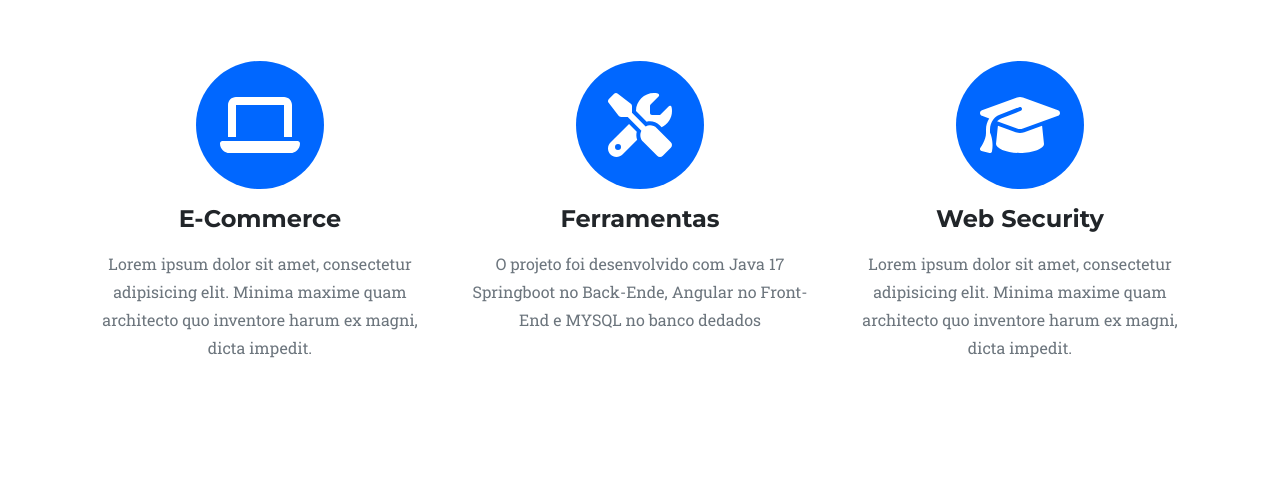
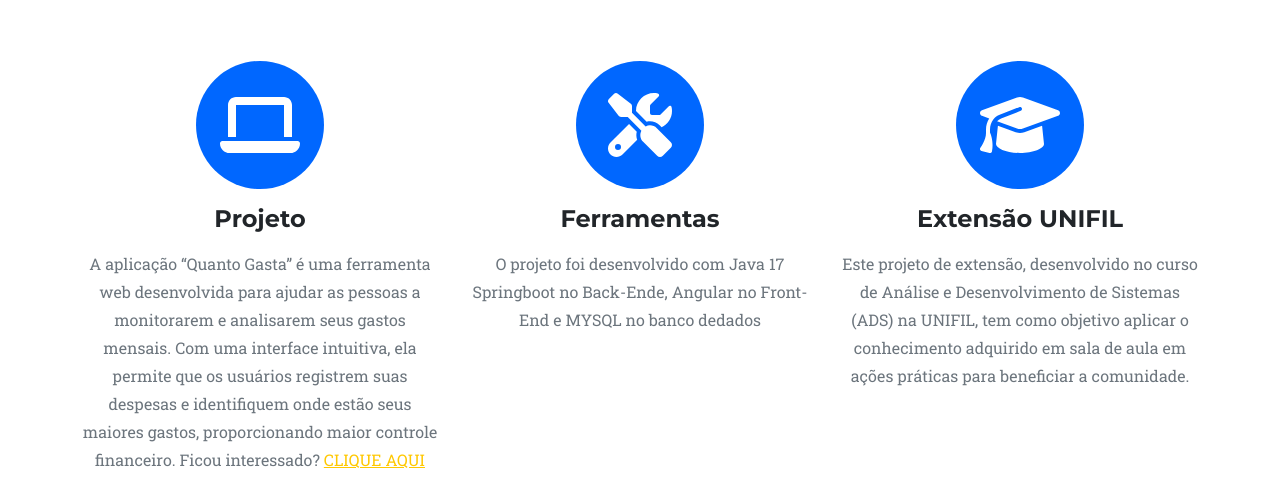
Before and after one commit to YuriAlves25/Quanto-Gasta-Pages, a plain HTML site: page index.html in a window 1280 px wide. Shown: the part 718-1198 px from the top of the page. Drawn offline with nearby package versions, Linux system fonts and the light colour scheme.

Commit message:
Update index.html

```diff
--- a/index.html
+++ b/index.html
@@ -54,8 +54,8 @@
                             <i class="fas fa-circle fa-stack-2x text-primary"></i>
                             <i class="fas fa-laptop fa-stack-1x fa-inverse"></i>
                         </span>
-                        <h4 class="my-3">E-Commerce</h4>
-                        <p class="text-muted">Lorem ipsum dolor sit amet, consectetur adipisicing elit. Minima maxime quam architecto quo inventore harum ex magni, dicta impedit.</p>
+                        <h4 class="my-3">Projeto</h4>
+                        <p class="text-muted">A aplicação “Quanto Gasta” é uma ferramenta web desenvolvida para ajudar as pessoas a monitorarem e analisarem seus gastos mensais. Com uma interface intuitiva, ela permite que os usuários registrem suas despesas e identifiquem onde estão seus maiores gastos, proporcionando maior controle financeiro. Ficou interessado? <a href="http://140.238.182.247:4200/" target="_blank">CLIQUE AQUI</a> para acessar o Site</p>
                     </div>
                     <div class="col-md-4">
                         <span class="fa-stack fa-4x">
@@ -70,8 +70,9 @@
                             <i class="fas fa-circle fa-stack-2x text-primary"></i>
                             <i class="fas fa-graduation-cap fa-stack-1x fa-inverse"></i>
                         </span>
-                        <h4 class="my-3">Web Security</h4>
-                        <p class="text-muted">Lorem ipsum dolor sit amet, consectetur adipisicing elit. Minima maxime quam architecto quo inventore harum ex magni, dicta impedit.</p>
+                        <h4 class="my-3">Extensão UNIFIL</h4>
+                        <p class="text-muted">Este projeto de extensão, desenvolvido no curso de Análise e Desenvolvimento de Sistemas (ADS) na UNIFIL, tem como objetivo aplicar o conhecimento adquirido em sala de aula em ações práticas para beneficiar a comunidade.
+</p>
                     </div>
                 </div>
             </div>
```
